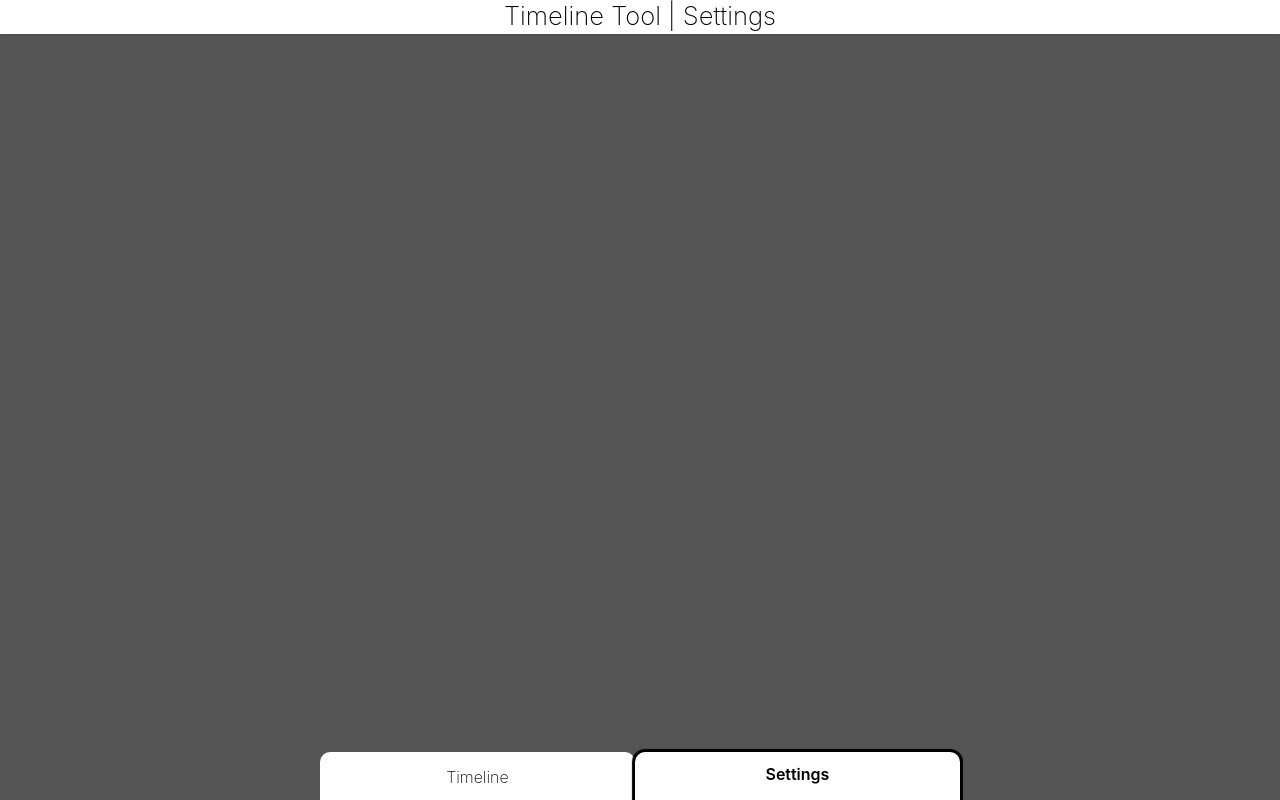
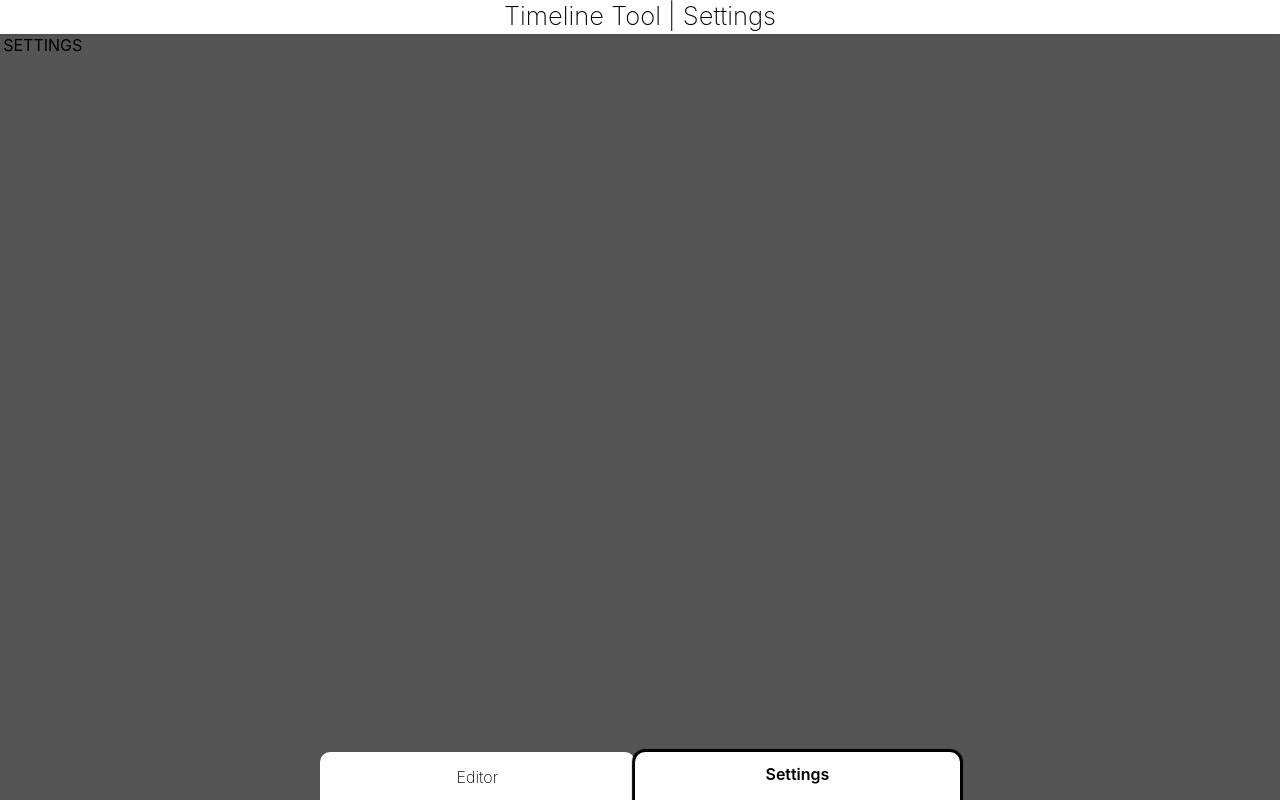
Before and after one commit to threadsmind/timeline-tool, a React (Create React App) app: page / in a window 1280 px wide. Built offline with nearby package versions, Linux system fonts and the light colour scheme.

Commit message:
Added "routing"

```diff
--- a/src/App.css
+++ b/src/App.css
@@ -1,3 +1,11 @@
 .App {
   text-align: center;
+  max-height: 100vh;
 }
+
+.Tab {
+  padding: 2.2em 0.2em 3.2em 0.2em;
+  text-align: initial;
+  max-height: 100vh;
+  overflow-x: scroll;
+}
--- a/src/App.js
+++ b/src/App.js
@@ -2,6 +2,10 @@ import React, { useState } from "react";
 import { Helmet, HelmetProvider } from "react-helmet-async";
 import Header from "./Header/Header";
 import Nav from "./Nav/Nav";
+import Editor from "./Editor/Editor";
+import Settings from "./Settings/Settings";
+import ErrorPage from "./ErrorPage";
+
 
 import "./App.css";
 
@@ -9,6 +13,17 @@ const App = () => {
   const [tab, setTab] = useState("Settings");
 
   const handleSelected = (event) => setTab(event.target.value);
+
+  const fakeRouting = () => {
+    switch (tab) {
+      case "Editor":
+        return <Editor />;
+      case "Settings":
+        return <Settings />
+      default:
+        return <ErrorPage page={tab} />;
+    }
+  };
 
   return (
     <HelmetProvider>
@@ -18,6 +33,9 @@ const App = () => {
         </Helmet>
         <Header selected={tab} />
         <Nav selected={tab} callback={handleSelected} />
+        <div className="Tab">
+          {fakeRouting()}
+        </div>
       </div>
     </HelmetProvider>
   );
--- /dev/null
+++ b/src/Editor/Editor.js
@@ -0,0 +1,9 @@
+import React from "react";
+
+import "./Editor.css";
+
+const Editor = () => {
+  return <div>EDITOR</div>;
+};
+
+export default Editor;
--- /dev/null
+++ b/src/ErrorPage.js
@@ -0,0 +1,9 @@
+import React from "react";
+
+const ErrorPage = (props) => {
+  console.log(`unknown route: ${props.page}`);
+
+  return <div>Oh no... Something broke...</div>;
+};
+
+export default ErrorPage;
--- /dev/null
+++ b/src/Settings/Settings.js
@@ -0,0 +1,7 @@
+import React from 'react';
+
+const Settings = () => {
+  return <div>SETTINGS</div>
+}
+
+export default Settings;
--- a/src/index.css
+++ b/src/index.css
@@ -1,3 +1,7 @@
+* {
+  box-sizing: border-box;
+}
+
 body {
   margin: 0;
   font-family: -apple-system, BlinkMacSystemFont, 'Segoe UI', 'Roboto', 'Oxygen',
--- a/src/lang.js
+++ b/src/lang.js
@@ -4,7 +4,7 @@ const lang = {
   en: {
     appName: "Timeline Tool",
     nav: [
-      { name: "Timeline", id: "Editor" },
+      { name: "Editor", id: "Editor" },
       { name: "Settings", id: "Settings" },
     ],
   },
```
Also changed, not shown: src/Editor/Editor.css (added).
